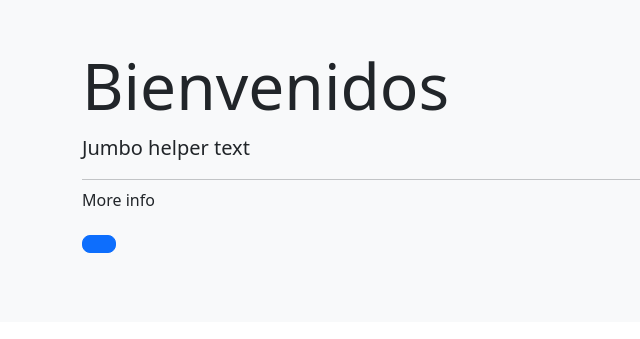
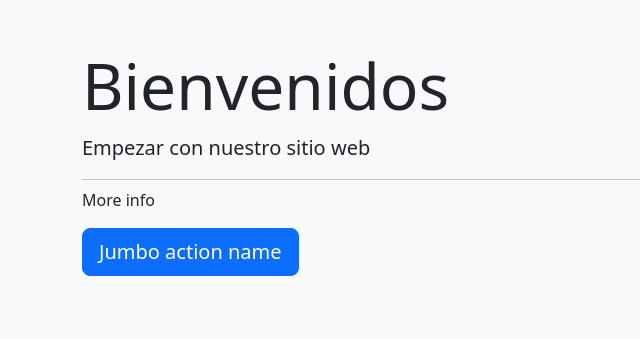
Before and after one commit to albecabrera/sitioWebPython, a Flask app: page / in a window 1280 px wide. Shown: the top 339 px of the page, without its empty margins (0-640 px from the left). Run offline with Flask 3, Linux system fonts and the light colour scheme.

Commit message:
first commit

```diff
--- a/templates/sitio/index.html
+++ b/templates/sitio/index.html
@@ -3,35 +3,25 @@
     <head>
         <title>Title</title>
         <!-- Required meta tags -->
-        <meta charset="utf-8" />
-        <meta
-            name="viewport"
-            content="width=device-width, initial-scale=1, shrink-to-fit=no"
-        />
+        <meta charset="utf-8">
+        <meta name="viewport" content="width=device-width, initial-scale=1, shrink-to-fit=no">
 
         <!-- Bootstrap CSS v5.2.1 -->
-        <link
-            href="https://cdn.jsdelivr.net/npm/bootstrap@5.3.2/dist/css/bootstrap.min.css"
-            rel="stylesheet"
-            integrity="sha384-T3c6CoIi6uLrA9TneNEoa7RxnatzjcDSCmG1MXxSR1GAsXEV/Dwwykc2MPK8M2HN"
-            crossorigin="anonymous"
-        />
+        <link href="https://cdn.jsdelivr.net/npm/bootstrap@5.2.1/dist/css/bootstrap.min.css" rel="stylesheet" integrity="sha384-iYQeCzEYFbKjA/T2uDLTpkwGzCiq6soy8tYaI1GyVh/UjpbCx/TYkiZhlZB6+fzT" crossorigin="anonymous">
     </head>
 
     <body>
-
         <div class="p-5 bg-light">
             <div class="container">
                 <h1 class="display-3">Bienvenidos</h1>
-        <p class="lead">Jumbo helper text</p>
+                <p class="lead">Empezar con nuestro sitio web</p>
                 <hr class="my-2">
                 <p>More info</p>
                 <p class="lead">
-        <a class="btn btn-primary btn-lg" href="Jumbo action link" role="button"></a>
+                    <a class="btn btn-primary btn-lg" href="Jumbo action link" role="button">Jumbo action name</a>
                 </p>
-    <div>
             </div>
-
+        </div>
 
         <header>
             <!-- place navbar here -->
@@ -40,17 +30,9 @@
         <footer>
             <!-- place footer here -->
         </footer>
+
         <!-- Bootstrap JavaScript Libraries -->
-        <script
-            src="https://cdn.jsdelivr.net/npm/@popperjs/core@2.11.8/dist/umd/popper.min.js"
-            integrity="sha384-I7E8VVD/ismYTF4hNIPjVp/Zjvgyol6VFvRkX/vR+Vc4jQkC+hVqc2pM8ODewa9r"
-            crossorigin="anonymous"
-        ></script>
-
-        <script
-            src="https://cdn.jsdelivr.net/npm/bootstrap@5.3.2/dist/js/bootstrap.min.js"
-            integrity="sha384-BBtl+eGJRgqQAUMxJ7pMwbEyER4l1g+O15P+16Ep7Q9Q+zqX6gSbd85u4mG4QzX+"
-            crossorigin="anonymous"
-        ></script>
+        <script src="https://cdn.jsdelivr.net/npm/@popperjs/core@2.11.6/dist/umd/popper.min.js" integrity="sha384-oBqDVmMz9ATKxIep9tiCxS/Z9fNfEXiDAYTujMAeBAsjFuCZSmKbSSUnQlmh/jp3" crossorigin="anonymous"></script>
+        <script src="https://cdn.jsdelivr.net/npm/bootstrap@5.2.1/dist/js/bootstrap.min.js" integrity="sha384-7VPbUDkoPSGFnVtYi0QogXtr74QeVeeIs99Qfg5YCF+TidwNdjvaKZX19NZ/e6oz" crossorigin="anonymous"></script>
     </body>
 </html>
```
Also changed, not shown: README.md. Lines whose indentation alone changed are shown as unchanged.
